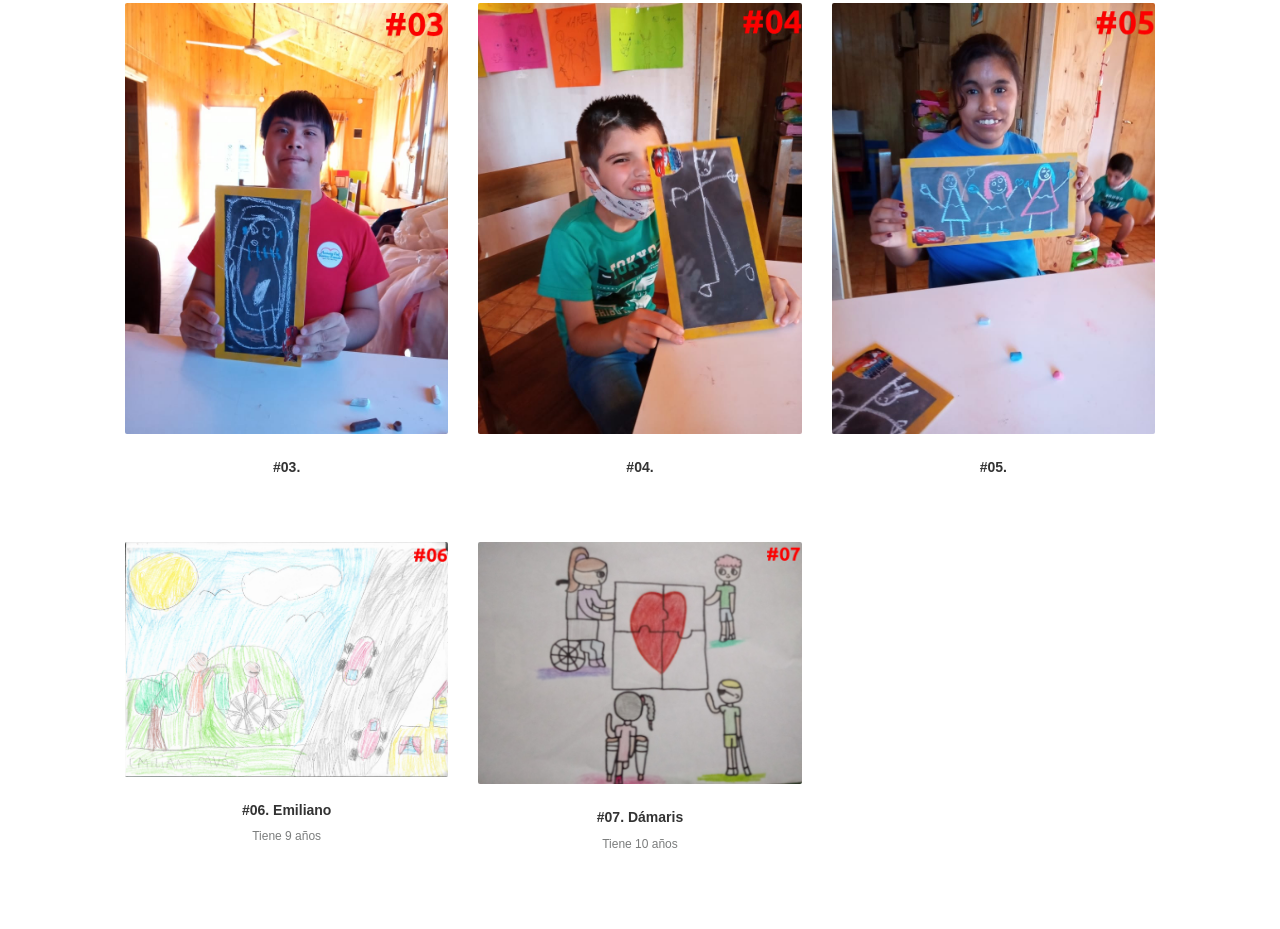
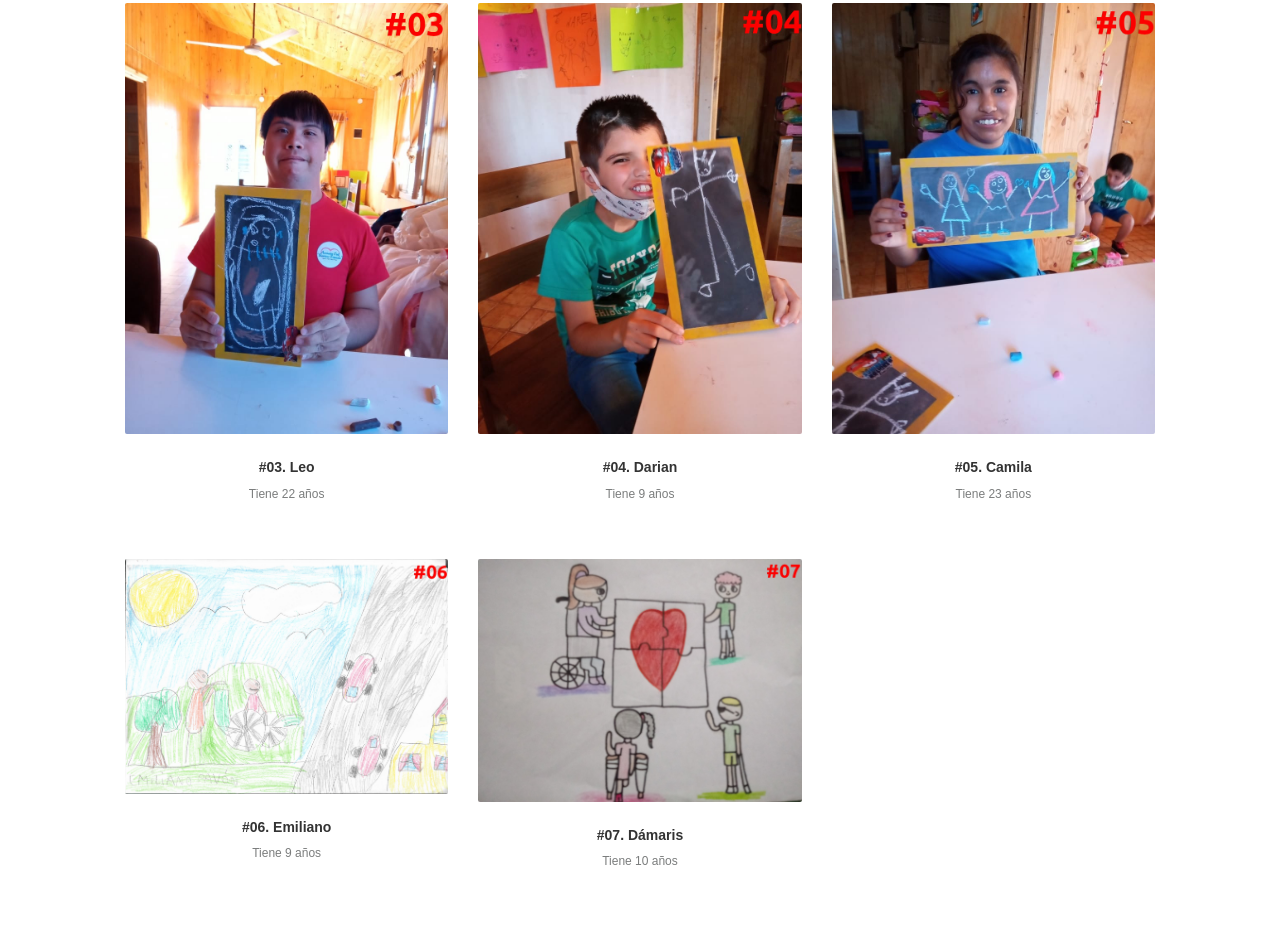
Before and after one commit to creandopuentesdeinclusion/creandopuentesdeinclusion.github.io, a plain HTML site: page index.html in a window 1280 px wide. Shown: the part 651-1580 px from the top of the page. Drawn offline with nearby package versions, Linux system fonts and the light colour scheme; some packages are replaced by stand-ins of ours; a script that the page names is missing; a web font is replaced by a local one.

Commit message:
version 1

```diff
--- a/index.html
+++ b/index.html
@@ -35,9 +35,9 @@
     <meta name="author" content="mauriciomss - https://mauriciomss.github.io/">
     <!-- COLOR -->
     <!-- Chrome, Firefox OS and Opera -->
-    <meta name="theme-color" content="#40B86A">
+    <meta name="theme-color" content="#04518c">
     <!-- Windows Phone -->
-    <meta name="msapplication-navbutton-color" content="#40B86A">
+    <meta name="msapplication-navbutton-color" content="#04518c">
     <!-- = FAV AND TOUCH ICONS = -->
     <link rel="shortcut icon" type="image/png" href="https://creandopuentesdeinclusion.github.io/favicon.png" />
     <!--FIN METAS SEO  -->
@@ -133,8 +133,8 @@
 	                        <img src="concurso03.jpeg" alt="Tuneel">
 	                    </a>
 	                    <div class="caption">
-	                        <h3>#03.</h3>
-	                        <p></p>
+	                        <h3>#03. Leo</h3>
+	                        <p>Tiene 22 años</p>
 	                    </div>
 	                </div>
 	            </div>
@@ -145,8 +145,8 @@
 	                        <img src="concurso04.jpeg" alt="Coast">
 	                    </a>
 	                    <div class="caption">
-	                        <h3>#04.</h3>
-	                        <p></p>
+	                        <h3>#04. Darian</h3>
+	                        <p>Tiene 9 años</p>
 	                    </div>
 	                </div>
 	            </div>
@@ -157,8 +157,8 @@
 	                        <img src="concurso05.jpeg" alt="Rails">
 	                    </a>
 	                    <div class="caption">
-	                        <h3>#05.</h3>
-	                        <p></p>
+	                        <h3>#05. Camila</h3>
+	                        <p>Tiene 23 años</p>
 	                    </div>
 	                </div>
 	            </div>
```
Also changed, not shown: favicon.png.
